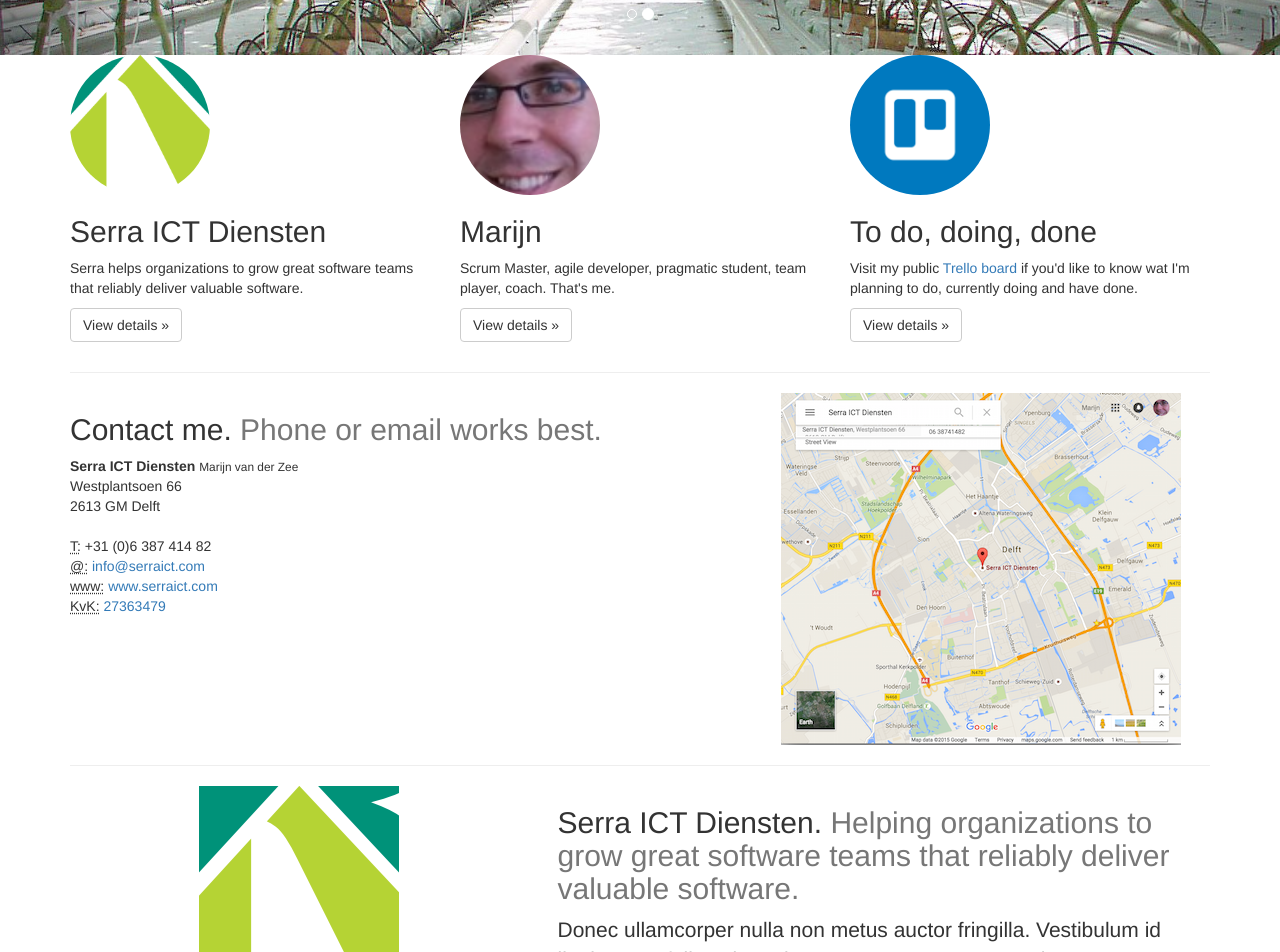
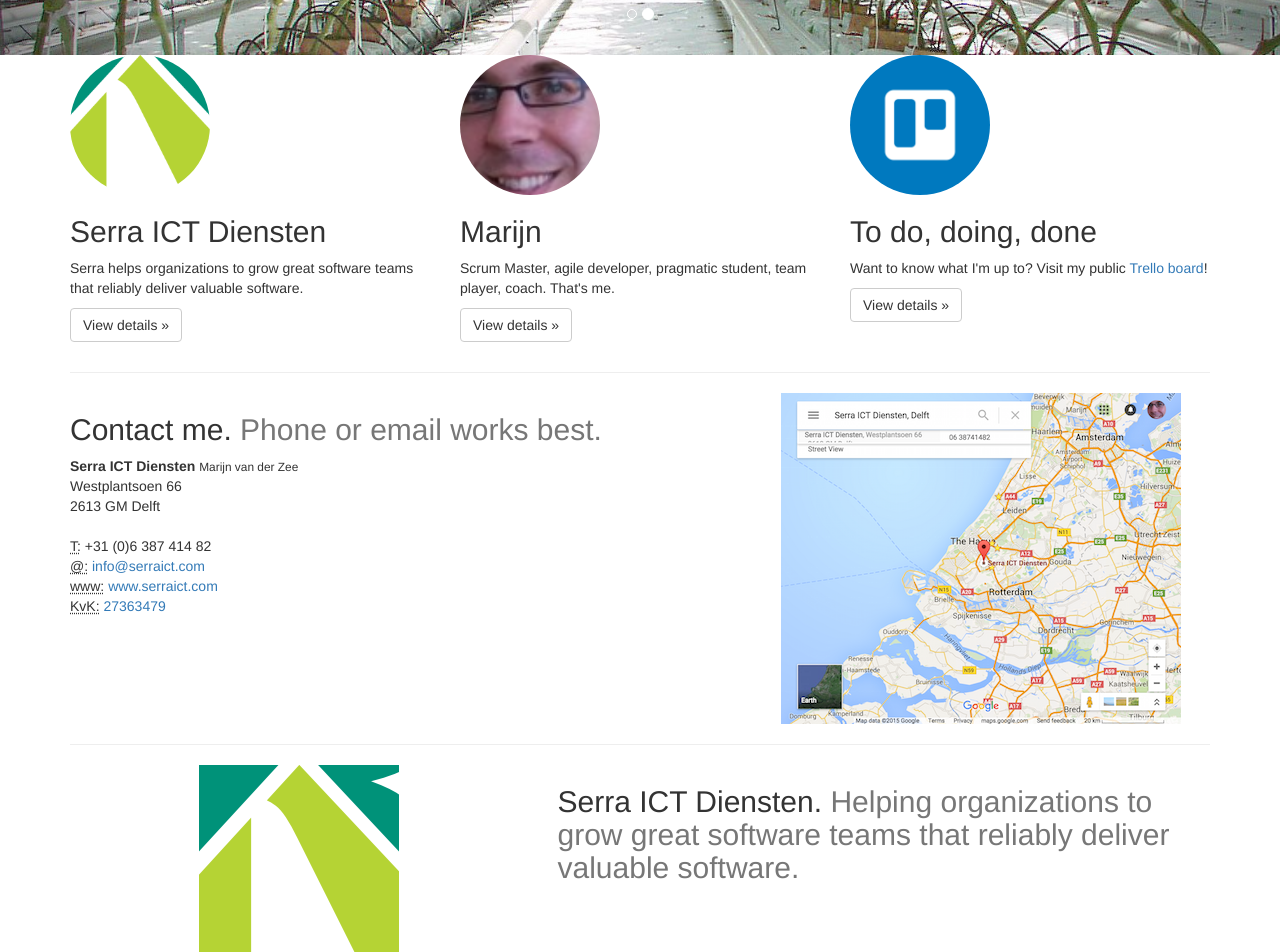
Before and after one commit to serraict/serraict.github.io, a Jekyll site: the page built from index.md, in a window 1280 px wide and 1400 px high, scrolled down 412 px. Shown: the top 952 px of the window. Built offline with Jekyll 4.4.1, drawn with Linux system fonts in a browser that asks for light colours; nearby versions of some CDN libraries; library files that are not in the unit come from our copies; Markdown is read by kramdown in place of the engine named in the settings; some of the changed text lies outside the part shown.

Commit message:
Update map

```diff
--- a/index.md
+++ b/index.md
@@ -69,7 +69,7 @@
            alt="Serra ICT Diensten"
            width="140" height="140">
       <h2>To do, doing, done</h2>
-      <p>Visit my public <a href="https://trello.com/b/kY1XALyZ">Trello board</a> if you'd like to know wat I'm planning to do, currently doing and have done.</p>
+      <p>Want to know what I'm up to? Visit my public <a href="https://trello.com/b/kY1XALyZ">Trello board</a>!</p>
       <p><a class="btn btn-default" href="https://trello.com/b/kY1XALyZ" role="button">View details &raquo;</a></p>
     </div>
 
@@ -104,7 +104,9 @@
   <div class="row featurette">
     <div class="col-md-7 col-md-push-5">
       <h2 class="featurette-heading">Serra ICT Diensten. <span class="text-muted">Helping organizations to grow great software teams that reliably deliver valuable software.</span></h2>
-      <p class="lead">Donec ullamcorper nulla non metus auctor fringilla. Vestibulum id ligula porta felis euismod semper. Praesent commodo cursus magna, vel scelerisque nisl consectetur. Fusce dapibus, tellus ac cursus commodo.</p>
+      <p class="lead">
+
+      </p>
     </div>
     <div class="col-md-5 col-md-pull-7">
       <img class="featurette-image img-responsive center-block"
@@ -120,7 +122,9 @@
     <div class="col-md-7">
       <h2 class="featurette-heading">Marijn van der Zee. <span class="text-muted">That's me!</span></h2>
 
+                  <p class="lead">
 
+      </p>
 
 
     </div>
```
Also changed, not shown: assets/img/serraict_map.png, assets/img/serraict_map_zoom.png (added), 1 other file.
